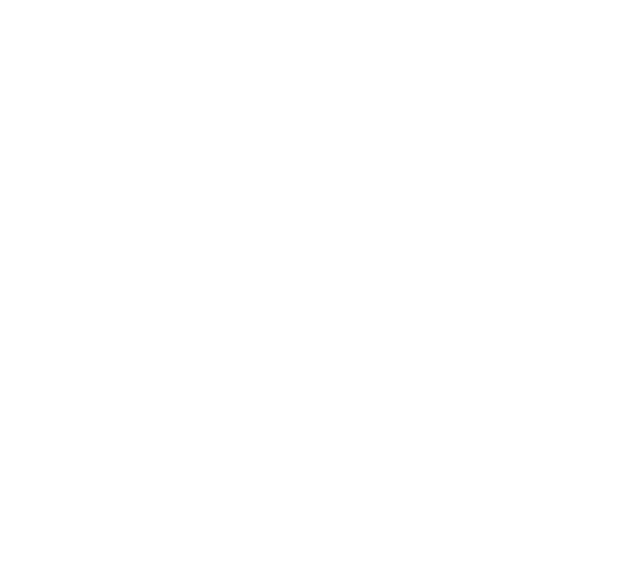
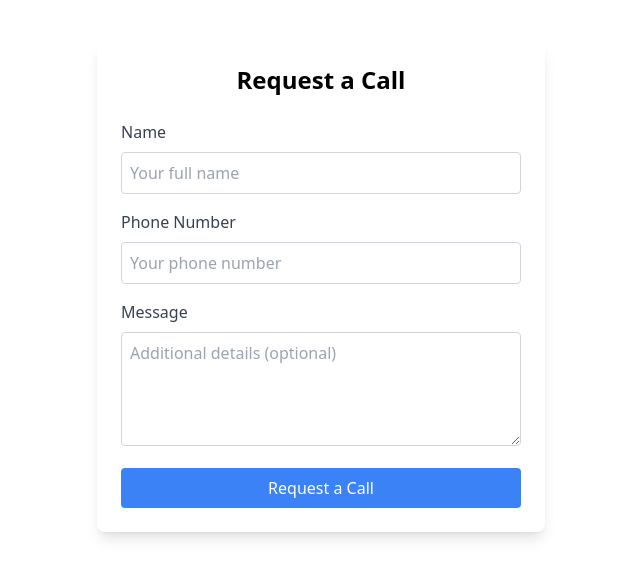
Before and after one commit to mathpalnaman/-cricket, a React (Vite) app: page /contact in a window 1280 px wide. Before the commit this address had no page. Shown: the top 578 px of the page, without its empty margins (319-959 px from the left). Built offline with nearby package versions, Linux system fonts and the light colour scheme.

Commit message:
updated contact us

```diff
--- a/src/App.jsx
+++ b/src/App.jsx
@@ -2,6 +2,7 @@ import { Route,BrowserRouter,Routes } from "react-router-dom"
 import './index.css';
 import Landing from "./components/Landing"
 import TournamentRegistration from "./components/TournamentRegistration";
+import ContactUs from "./components/ContactUs";
 function App() {
 
   return (
@@ -10,6 +11,7 @@ function App() {
       <Routes>
         <Route path="/" element={<Landing/>}></Route>
         <Route path="/tournamentregistration" element={<TournamentRegistration/>}></Route>
+        <Route path="/contact" element={<ContactUs/>}></Route>
 
       </Routes>
     </BrowserRouter>
@@ -18,4 +20,5 @@ function App() {
   )
 }
 
+
 export default App
--- /dev/null
+++ b/src/components/ContactUs.jsx
@@ -0,0 +1,82 @@
+import { useState } from "react";
+
+export default function ContactUs() {
+  const [formData, setFormData] = useState({
+    name: "",
+    phone: "",
+    message: "",
+  });
+
+  const [formSubmitted, setFormSubmitted] = useState(false);
+
+  const handleChange = (e) => {
+    const { name, value } = e.target;
+    setFormData({ ...formData, [name]: value });
+  };
+
+  const submitForm = (e) => {
+    e.preventDefault();
+    console.log("Form data:", formData);
+    setFormSubmitted(true);
+  };
+
+  return (
+    <div className="max-w-md mx-auto p-6 bg-white shadow-lg rounded-lg mt-10">
+      {formSubmitted ? (
+        <div className="text-center">
+          <h2 className="text-2xl font-bold mb-4">Thank you for your request!</h2>
+          <p>We will call you shortly.</p>
+        </div>
+      ) : (
+        <form onSubmit={submitForm}>
+          <h2 className="text-2xl font-bold mb-6 text-center">Request a Call</h2>
+
+          <div className="mb-4">
+            <label className="block text-gray-700 font-medium mb-2">Name</label>
+            <input
+              type="text"
+              name="name"
+              value={formData.name}
+              onChange={handleChange}
+              className="w-full p-2 border border-gray-300 rounded"
+              required
+              placeholder="Your full name"
+            />
+          </div>
+
+          <div className="mb-4">
+            <label className="block text-gray-700 font-medium mb-2">Phone Number</label>
+            <input
+              type="tel"
+              name="phone"
+              value={formData.phone}
+              onChange={handleChange}
+              className="w-full p-2 border border-gray-300 rounded"
+              required
+              placeholder="Your phone number"
+            />
+          </div>
+
+          <div className="mb-4">
+            <label className="block text-gray-700 font-medium mb-2">Message</label>
+            <textarea
+              name="message"
+              value={formData.message}
+              onChange={handleChange}
+              className="w-full p-2 border border-gray-300 rounded"
+              rows="4"
+              placeholder="Additional details (optional)"
+            />
+          </div>
+
+          <button
+            type="submit"
+            className="bg-blue-500 text-white font-medium py-2 px-4 rounded w-full hover:bg-blue-600"
+          >
+            Request a Call
+          </button>
+        </form>
+      )}
+    </div>
+  );
+}
```
